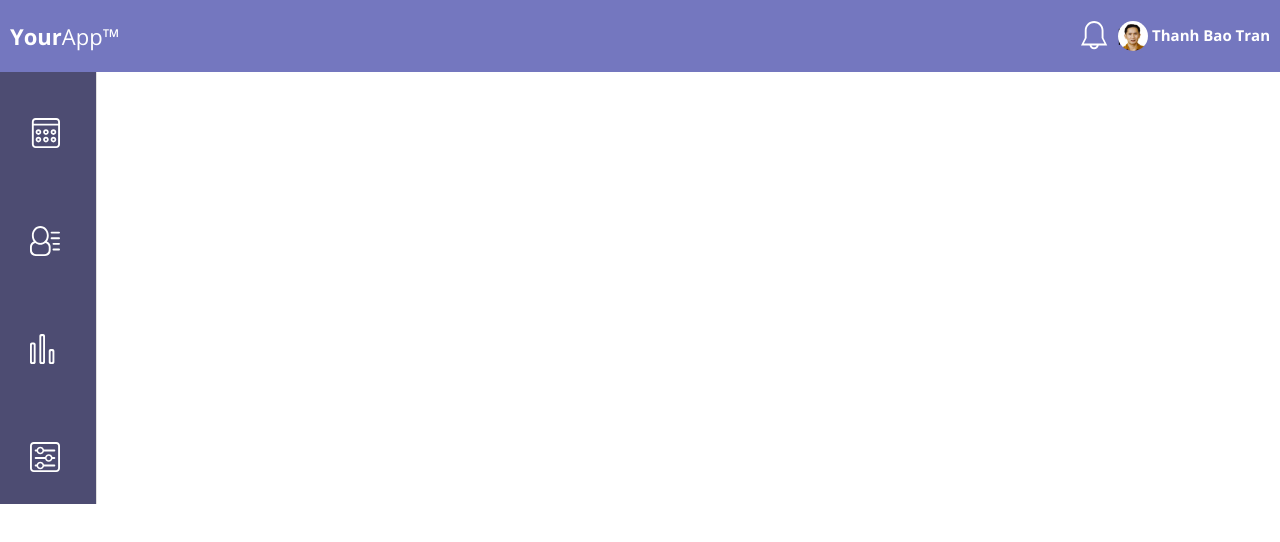
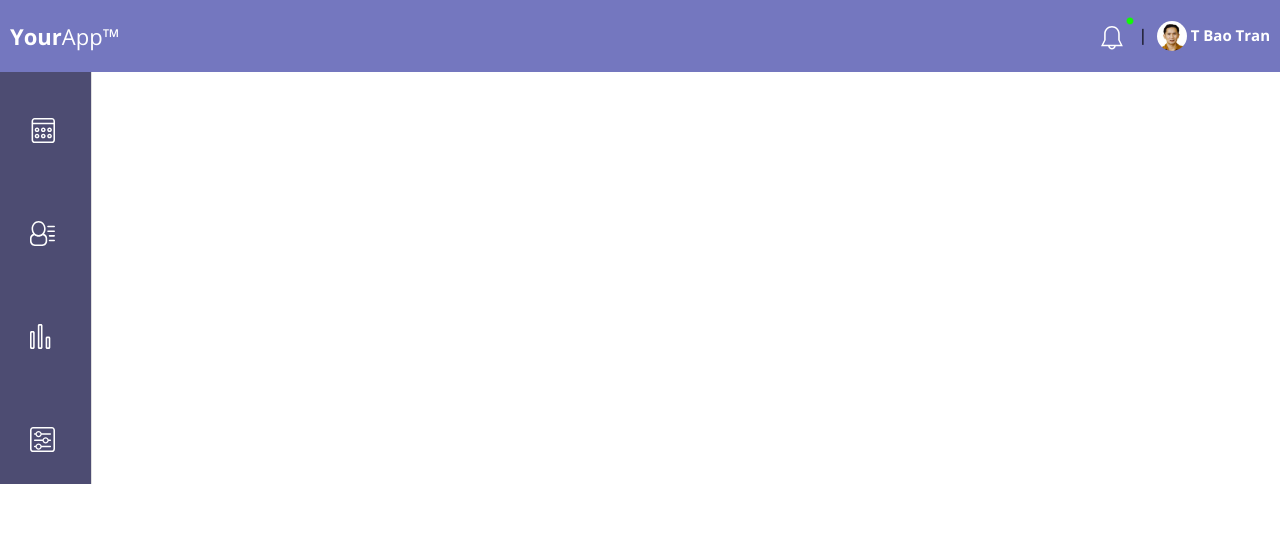
Before and after one commit to tbaotran/web_app_dashboard, a plain HTML site: page index.html in a window 1280 px wide. Drawn offline with nearby package versions, Linux system fonts and the light colour scheme.

Commit message:
wrap up header section

```diff
--- a/css/style.css
+++ b/css/style.css
@@ -47,13 +47,18 @@ header {
 	display: inline-block;
 }
 
-#alert {
-	margin-bottom: -10px;
+#alert-dot {
+	height: 8px;
+	width: 8px;
+	position: relative;
+	top: -16px;
+	right: 5px;
 }
 
 .profile-photo {
     border-radius: 50%;
     margin: -10px;
+    margin-left: 5px;
     width: 30px;
     height: 30px;
     align-self: center;
@@ -65,6 +70,7 @@ header {
 
 #alert {
 	cursor: pointer;
+	margin-bottom: -10px;
 }
 
 /* ---- Navigation ---- */
@@ -106,8 +112,8 @@ header {
 }
 
 img {
-	width: 30px;
-	height: 30px;
+	width: 25px;
+	height: 25px;
 }
 
 /* ---- Layout Containers ---- */
--- a/index.html
+++ b/index.html
@@ -13,9 +13,9 @@
 		<h1 class="title" style="font-weight: 300"><b style="font-weight: 700">Your</b>App&trade;</h1>
 		<div>
 		<img src="icons/icon-bell.svg" alt="Alert icon" id="alert">
-		<span id="line">|</span>
+		<span id="line"> <img id="alert-dot" src="icons/alert-dot.png">|</span>
 		<img class="profile-photo" src="img/tbaotran.jpg" alt="photo of tbaotran">
-		<h1 class="name">Thanh Bao Tran</h1>
+		<h1 class="name">T Bao Tran</h1>
 		</div>
 	</header>
 
```
Also changed, not shown: icons/alert-dot.png (added).
